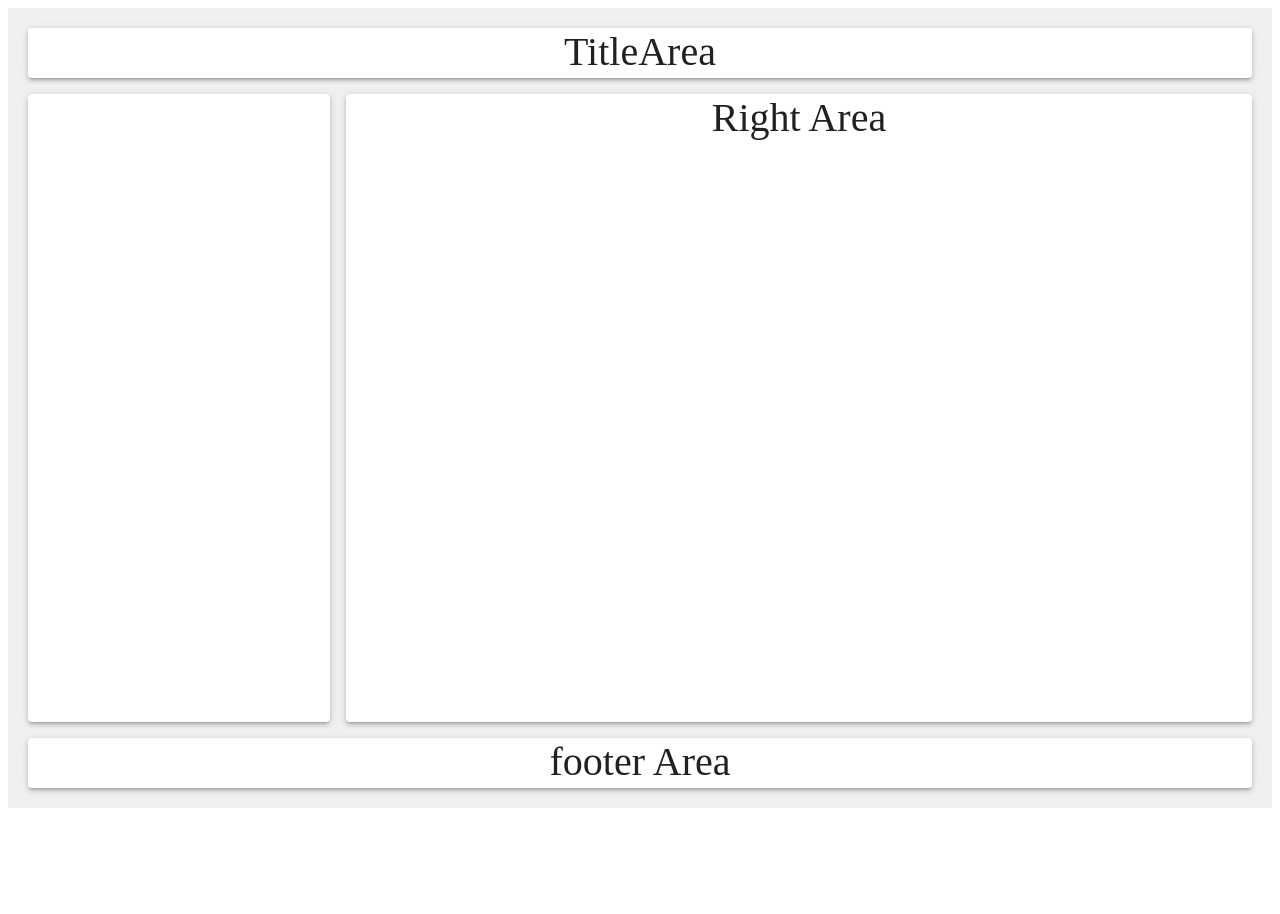
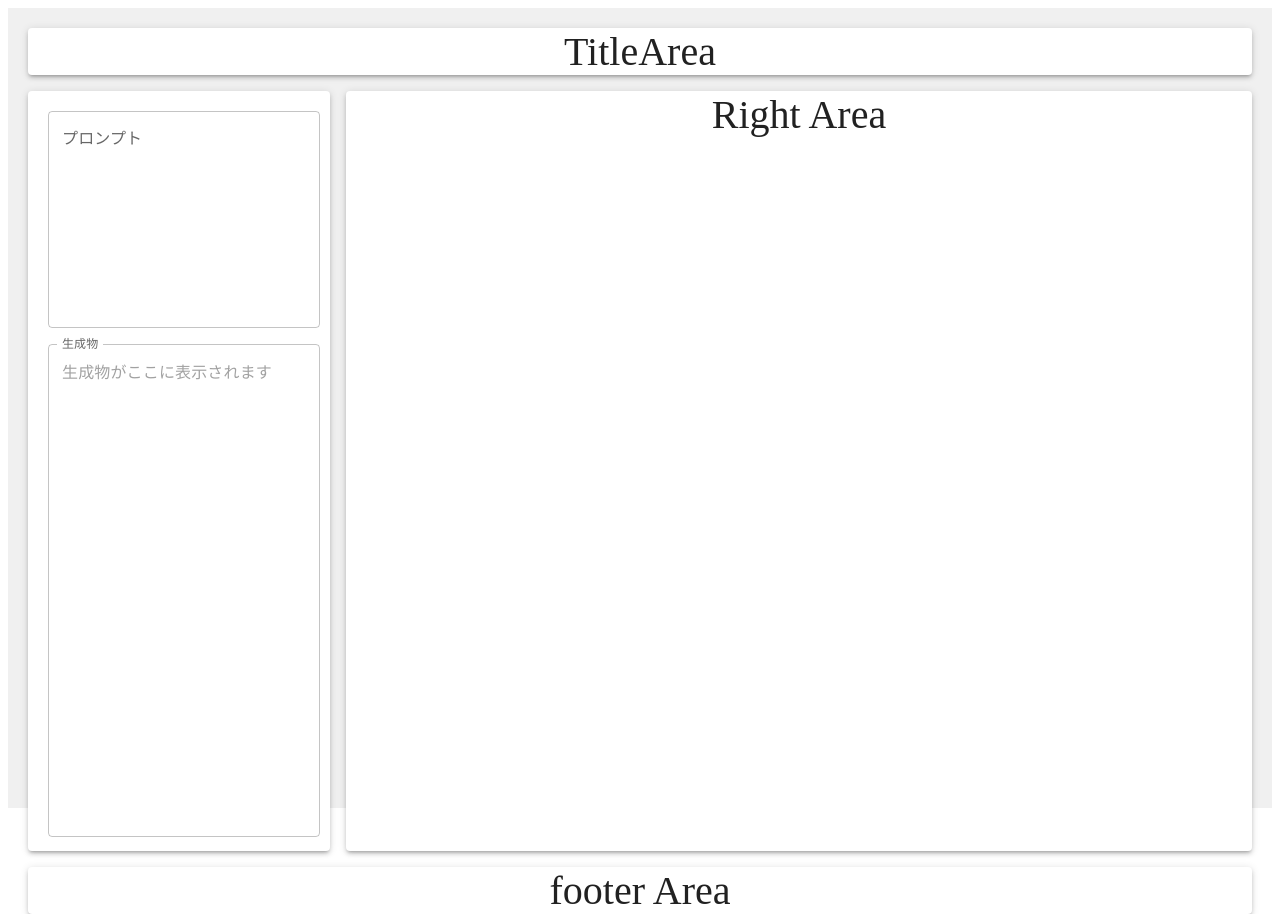
Before and after one commit to tnakagit/RGC-GenAI-Apps, a React (Create React App) app: page / in a window 1280 px wide. Before the commit the page ends 816 px from the top, so only its background shows below. Built offline with nearby package versions, Linux system fonts and the light colour scheme; the HTML template or start-up script is replaced by a standard one.

Commit message:
openaiの呼び出し部分を削除してみる

```diff
--- a/src/App.js
+++ b/src/App.js
@@ -19,6 +19,7 @@ function App() {
             <Stack sx ={{width: "auto", height: "100%"}}spacing={2} direction={"row"}>
               {/* 横方向に分割 */}
               <Paper elevation={3} sx = {{flex: 1, textAlign: 'center',fontSize: '40px',width: "100%", height: "100%", backgroundColor: 'white', boxShadow: 3}}>
+                <LeftArea />
               </Paper>
               <Paper elevation={3} sx = {{flex: 3, textAlign: 'center',fontSize: '40px',width: "100%", height: "100%", backgroundColor: 'white', boxShadow: 3}}>
                 Right Area
--- a/src/LeftArea.js
+++ b/src/LeftArea.js
@@ -3,7 +3,6 @@ import React, {useState} from 'react';
 import TextField from '@mui/material/TextField';
 import Stack from '@mui/material/Stack';
 
-import OpenAIArea from './openai_Area';
 
 import { useAtom } from 'jotai';
 import { PromptAtom, ResponseAtom } from './openai_atoms';
@@ -24,7 +23,6 @@ const LeftArea = () => {
             onChange={(e) => setPrompt(e.target.value)}
         />
 
-        <OpenAIArea />
 
         <TextField
             sx={{ width: '90%' }}
```
